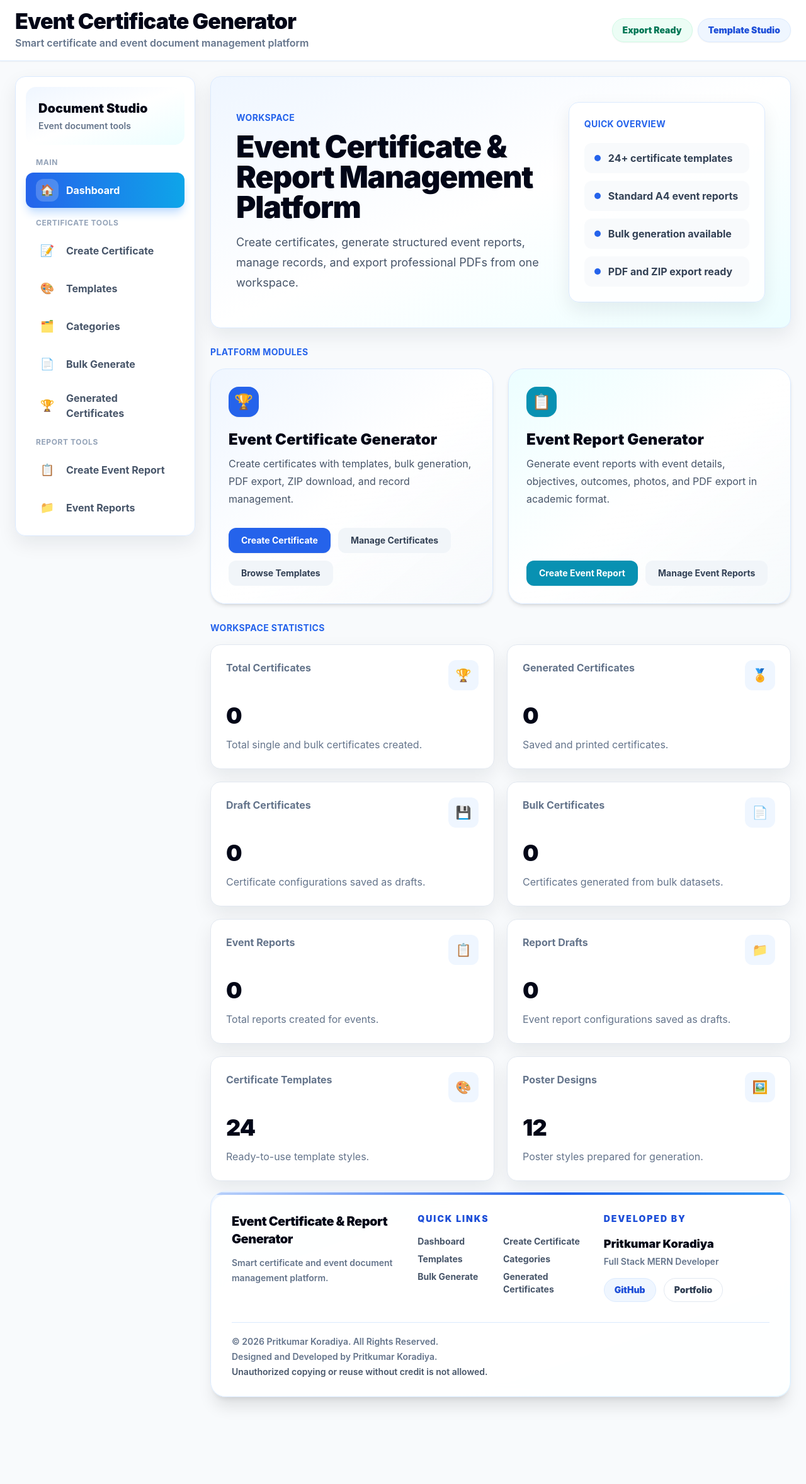
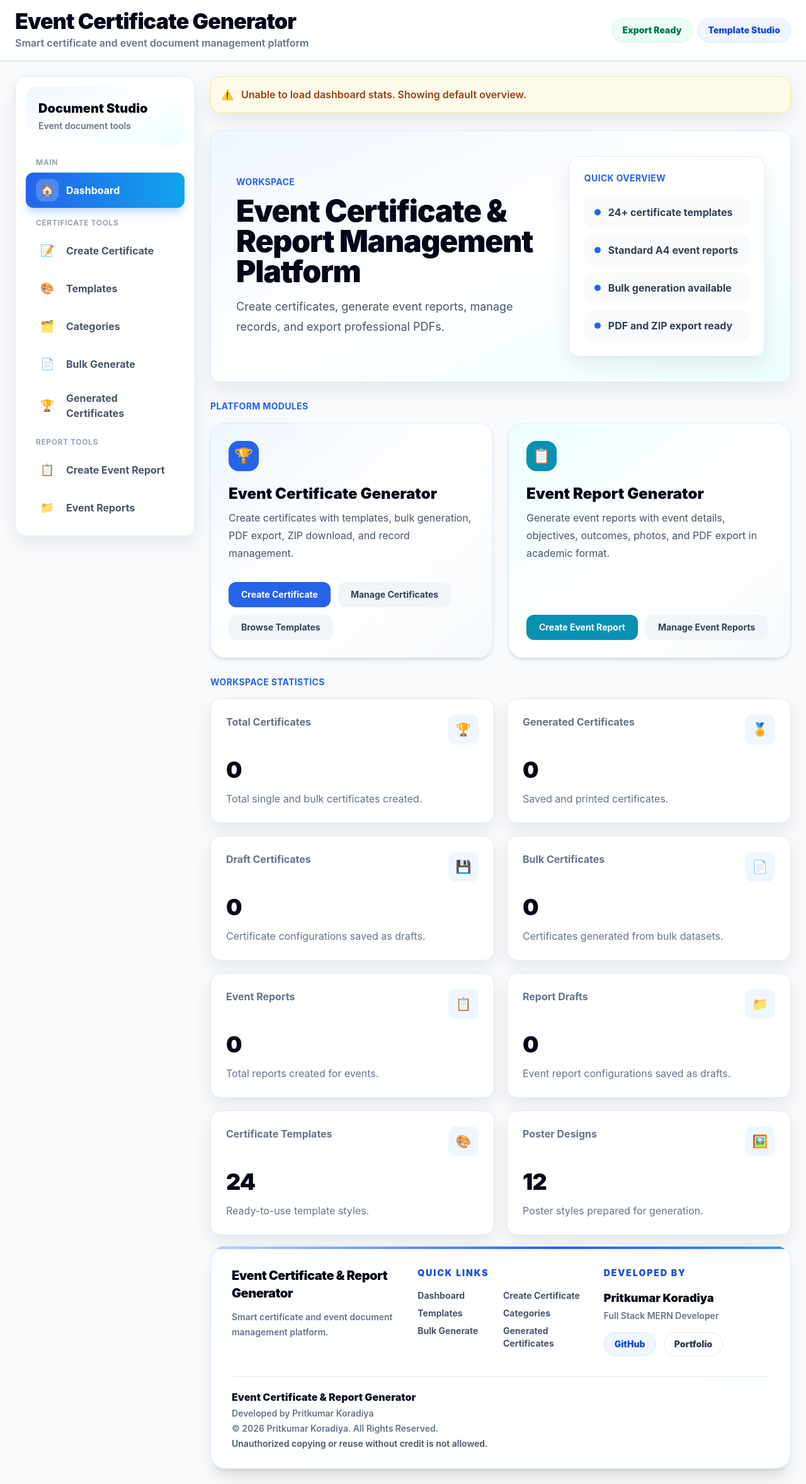
Before and after one commit to PritKoradiya/event-certificate-generator, a React (Vite) app in the folder client/: page / in a window 1280 px wide. Shown: the whole page at 63% size. Before the commit the page ends 2242 px from the top, so only its background shows below. Built offline with nearby package versions, Linux system fonts and the light colour scheme; no server answers.

Commit message:
Finalize frontend polish and professional README

```diff
--- a/client/src/components/Footer.jsx
+++ b/client/src/components/Footer.jsx
@@ -68,12 +68,14 @@ function Footer() {
         </div>
 
         <div className="mt-8 border-t border-blue-100 pt-5 text-sm font-semibold text-slate-500">
-          <p>
-            &copy; {brandingData.copyrightYear} {brandingData.developerName}.{" "}
-            {brandingData.rightsText}
+          <p className="text-base font-black text-slate-900">
+            {brandingData.appName}
           </p>
           <p className="mt-1">
-            Designed and Developed by {brandingData.developerName}.
+            Developed by {brandingData.developerName}
+          </p>
+          <p className="mt-1">
+            &copy; {brandingData.copyrightYear} {brandingData.developerName}. {brandingData.rightsText}
           </p>
           <p className="mt-1 text-slate-600">{brandingData.protectionText}</p>
         </div>
--- a/client/src/pages/Dashboard.jsx
+++ b/client/src/pages/Dashboard.jsx
@@ -16,6 +16,7 @@ function Dashboard() {
     eventReports: { total: 0, generated: 0, draft: 0 },
     platform: { certificateTemplates: 24, posterDesigns: 12 }
   });
+  const [errorMessage, setErrorMessage] = useState("");
 
   useEffect(() => {
     const fetchStats = async () => {
@@ -23,9 +24,12 @@ function Dashboard() {
         const result = await getDashboardStats();
         if (result.success && result.data) {
           setStatsData(result.data);
+        } else {
+          setErrorMessage("Unable to load dashboard stats. Showing default overview.");
         }
       } catch (error) {
         console.error("Failed to load dashboard stats, using fallbacks:", error);
+        setErrorMessage("Unable to load dashboard stats. Showing default overview.");
       }
     };
     fetchStats();
@@ -84,6 +88,12 @@ function Dashboard() {
 
   return (
     <section className="page-transition space-y-7">
+      {errorMessage && (
+        <div className="rounded-2xl border border-amber-200 bg-amber-50 p-4 text-base font-semibold text-amber-800 shadow-soft animate-fade-in flex items-center gap-3">
+          <span>⚠️</span>
+          <span>{errorMessage}</span>
+        </div>
+      )}
       {/* Welcome Banner / Hero Section */}
       <div className="overflow-hidden rounded-2xl border border-blue-100 bg-gradient-to-br from-blue-50 via-white to-cyan-50 p-8 shadow-soft lg:p-10">
         <div className="grid gap-8 xl:grid-cols-[1.35fr_0.85fr] xl:items-center">
@@ -93,7 +103,7 @@ function Dashboard() {
               Event Certificate & Report Management Platform
             </h2>
             <p className="mt-4 max-w-3xl text-lg leading-8 text-slate-600">
-              Create certificates, generate structured event reports, manage records, and export professional PDFs from one workspace.
+              Create certificates, generate event reports, manage records, and export professional PDFs.
             </p>
           </div>
 
--- a/client/src/pages/EventReports.jsx
+++ b/client/src/pages/EventReports.jsx
@@ -375,12 +375,12 @@ function EventReports() {
             <p className="text-base font-bold text-slate-500">Loading event reports...</p>
           </div>
         </div>
-      ) : filteredReports.length === 0 ? (
+      ) : reports.length === 0 ? (
         <div className="flex flex-col items-center justify-center rounded-3xl border border-dashed border-slate-300 bg-white p-16 text-center shadow-soft">
           <span className="text-5xl mb-4">📋</span>
-          <h3 className="text-xl font-black text-slate-950 font-sans">No Records Found</h3>
+          <h3 className="text-xl font-black text-slate-950 font-sans">No event reports found.</h3>
           <p className="mt-2 max-w-md text-base leading-6 text-slate-600 font-sans">
-            No event reports match your search query or status criteria.
+            Drafts and generated academic event reports will appear here.
           </p>
           <Link
             to="/create-event-report"
@@ -388,6 +388,14 @@ function EventReports() {
           >
             Create Event Report
           </Link>
+        </div>
+      ) : filteredReports.length === 0 ? (
+        <div className="flex flex-col items-center justify-center rounded-3xl border border-dashed border-slate-300 bg-white p-16 text-center shadow-soft">
+          <span className="text-5xl mb-4">📋</span>
+          <h3 className="text-xl font-black text-slate-950 font-sans">No event reports found.</h3>
+          <p className="mt-2 max-w-md text-base leading-6 text-slate-600 font-sans">
+            No event reports match your search query or status criteria.
+          </p>
         </div>
       ) : (
         <div className="space-y-7">
--- a/client/src/pages/GeneratedCertificates.jsx
+++ b/client/src/pages/GeneratedCertificates.jsx
@@ -300,7 +300,7 @@ function GeneratedCertificates() {
           <div className="mx-auto flex h-20 w-20 items-center justify-center rounded-2xl bg-slate-100 text-3xl font-black text-slate-500">
             0
           </div>
-          <h2 className="mt-5 text-3xl font-black text-slate-950">No certificates saved yet.</h2>
+          <h2 className="mt-5 text-3xl font-black text-slate-950">No certificates found.</h2>
           <p className="mx-auto mt-3 max-w-xl text-lg leading-8 text-slate-600">
             Drafts and generated certificate records will appear here.
           </p>
--- a/client/src/pages/Templates.jsx
+++ b/client/src/pages/Templates.jsx
@@ -326,7 +326,7 @@ function Templates() {
 
       {filteredItems.length === 0 && (
         <div className="rounded-2xl border border-slate-200 bg-white p-10 text-center shadow-soft">
-          <p className="text-base font-bold text-slate-600">No designs matched your filters.</p>
+          <p className="text-base font-bold text-slate-600">No templates match your filter.</p>
         </div>
       )}
     </section>
```
Also changed, not shown: 1 other file (tests, documents, lock files or other folders).
